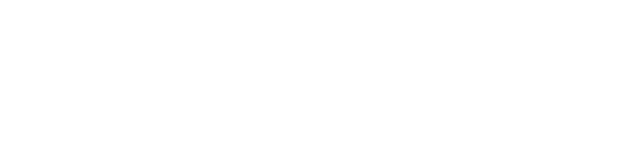
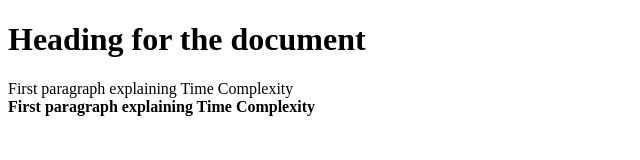
Before and after one commit to acciojob/time-and-space-complexity-Nayankyadav, a website: page main.html in a window 1280 px wide. Shown: the whole page, without its empty margins (0-640 px from the left). Drawn offline with Linux system fonts and the light colour scheme.

Commit message:
created a submission

```diff
--- a/main.html
+++ b/main.html
@@ -8,6 +8,12 @@
 
 <body>
 	<!-- the entire body must be written by student -->
+	<h1>	Heading for the document</h1>
+	<p>First paragraph explaining Time Complexity <br><b>First paragraph explaining Time Complexity</b></p>
+
+
+
+
     <script type="text/javascript" src="./script.js">
 </script>
 
```
